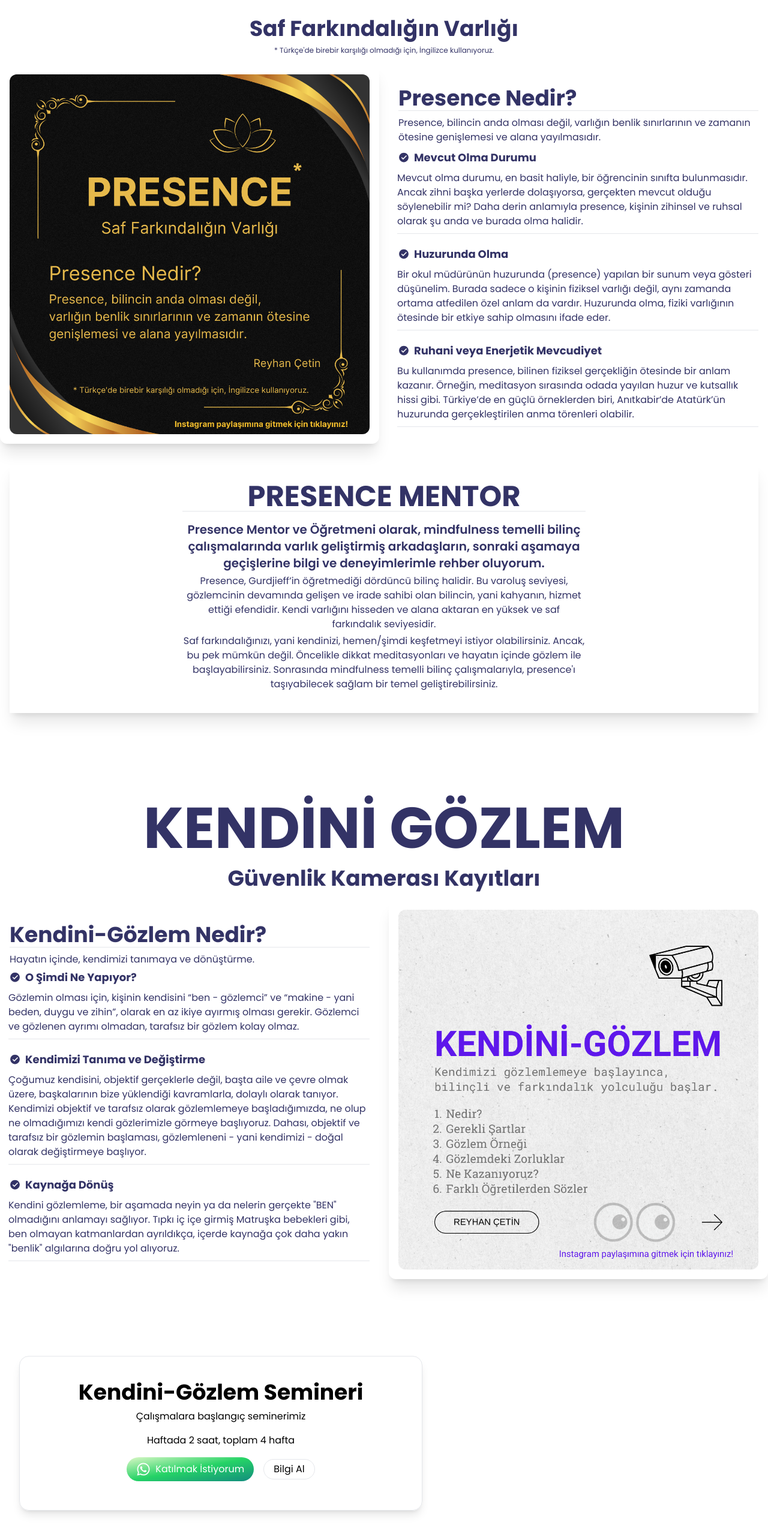
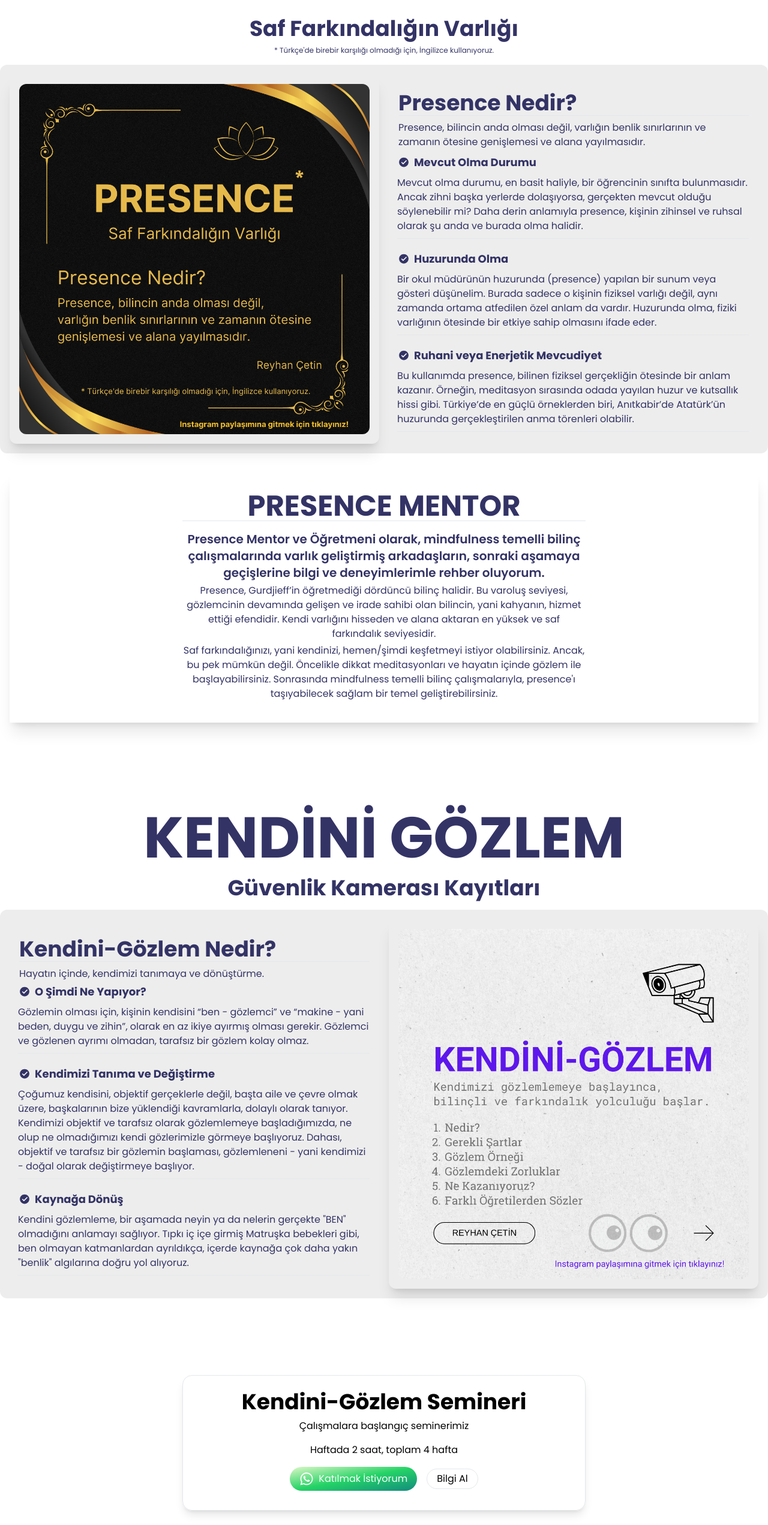
Before and after one commit to rcteenx/reyhancetin_next15, a Next.js app: page / in a window 1280 px wide. Shown: the part 1223-3766 px from the top of the page at 60% size. Built offline with nearby package versions, Linux system fonts and the light colour scheme.

Commit message:
update home observe margins 2

```diff
--- a/components/sections/home/b-1-presence.jsx
+++ b/components/sections/home/b-1-presence.jsx
@@ -11,7 +11,7 @@ export default function Presence({ img, content }) {
           <h3 className="my-2">{content.h3}</h3>
           <p className="my-2 text-xs">{content.footnote}</p>
         </div>
-        <div className="grid grid-cols-1 xl:grid-cols-2 gap-4 lg:mt-4 items-center">
+        <div className="grid grid-cols-1 md:p-4 xl:grid-cols-2 gap-4 lg:mt-4 items-center bg-[#ededed] md:rounded-xl">
           <div className="mx-auto max-w-2xl xl:mx-0 p-4 shadow-xl md:rounded-b-xl">
             <a href="https://www.instagram.com/p/DGRBFRxxZ2Y/" target="_blank">
               <img
--- a/components/sections/home/c-1-self-observation.jsx
+++ b/components/sections/home/c-1-self-observation.jsx
@@ -2,7 +2,7 @@ import SvgCheck from "@/components/ui/svg/check";
 
 export default function SelfObservation({ img, content }) {
   return (
-    <div id="observation" className="bg-white py-8 md:py-16 my-8 lg:my-16">
+    <div id="observation" className="bg-white py-8 md:py-16 mt-8 lg:my-16">
       <div className="container mx-auto">
         <div className="px-4 lg:p-0 text-center">
           <h2 className="my-2 lg:my-4 text-4xl md:text-4xl lg:text-8xl">
@@ -10,7 +10,7 @@ export default function SelfObservation({ img, content }) {
           </h2>
           <h3 className="my-2 hidden md:block">{content.h3}</h3>
         </div>
-        <div className="grid grid-cols-1 xl:grid-cols-2 gap-4 lg:mt-4 items-center">
+        <div className="grid grid-cols-1 md:p-4 xl:grid-cols-2 gap-4 lg:mt-4 items-center bg-[#ededed] md:rounded-xl">
           <div className="mx-auto px-4 my-4 max-w-2xl ">
             <h3 className="border-b">{content.subTitle}</h3>
             <p>{content.p3}</p>
--- a/components/sections/home/c-2-seminar.jsx
+++ b/components/sections/home/c-2-seminar.jsx
@@ -4,7 +4,7 @@ export default function Seminer() {
   return (
     <section id="atolye" className="">
       <div className="container mx-auto">
-        <div className="mx-auto max-w-2xl p-4 md:p-8 m-4 md:m-8 md:border md:rounded-2xl shadow-lg text-center text-black">
+        <div className="mx-auto max-w-2xl p-4 md:px-12 md:border md:rounded-2xl shadow-lg text-center text-black">
           <h3>Kendini-Gözlem Semineri</h3>
           <p className="">Çalışmalara başlangıç seminerimiz</p>
           <div className="text-base">
```
